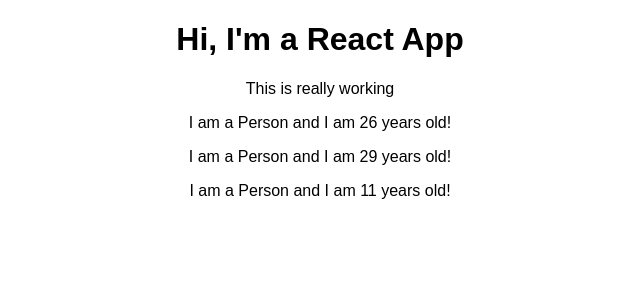
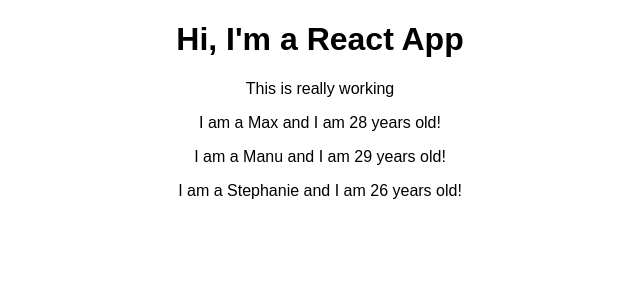
Before and after one commit to benjaminsinaiko/complete-react16, a React (Create React App) app in the folder react-complete-guide/: page / in a window 1280 px wide. Shown: the top 300 px of the page, without its empty margins (320-960 px from the left). Built offline with nearby package versions, Linux system fonts and the light colour scheme.

Commit message:
Intro to using props

```diff
--- a/react-complete-guide/src/App.js
+++ b/react-complete-guide/src/App.js
@@ -8,9 +8,9 @@
       <div className="App">
         <h1>Hi, I'm a React App</h1>
         <p>This is really working</p>
-        <Person />
-        <Person />
-        <Person />
+        <Person name="Max" age="28" />
+        <Person name="Manu" age="29">My Hobbies: Horse racing</Person>
+        <Person name="Stephanie" age="26" />
       </div>
     );
     // return React.createElement(
--- a/react-complete-guide/src/Person/Person.js
+++ b/react-complete-guide/src/Person/Person.js
@@ -1,7 +1,7 @@
 import React from 'react';
 
-const person = () => {
-  return <p>I am a Person and I am {Math.floor(Math.random() * 30)} years old!</p>;
+const person = (props) => {
+  return <p>I am a {props.name} and I am {props.age} years old!</p>;
 };
 
 export default person;
```
